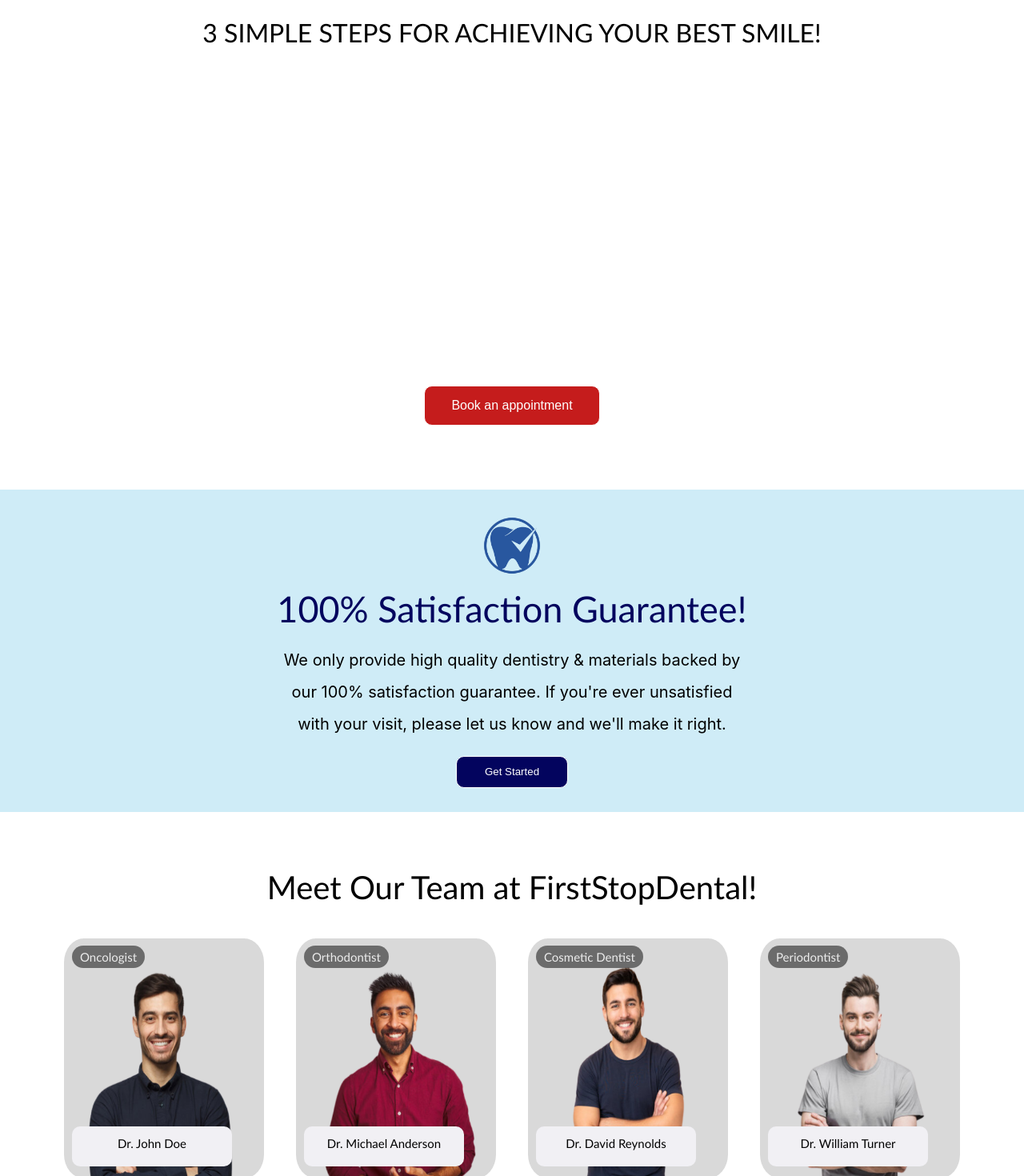
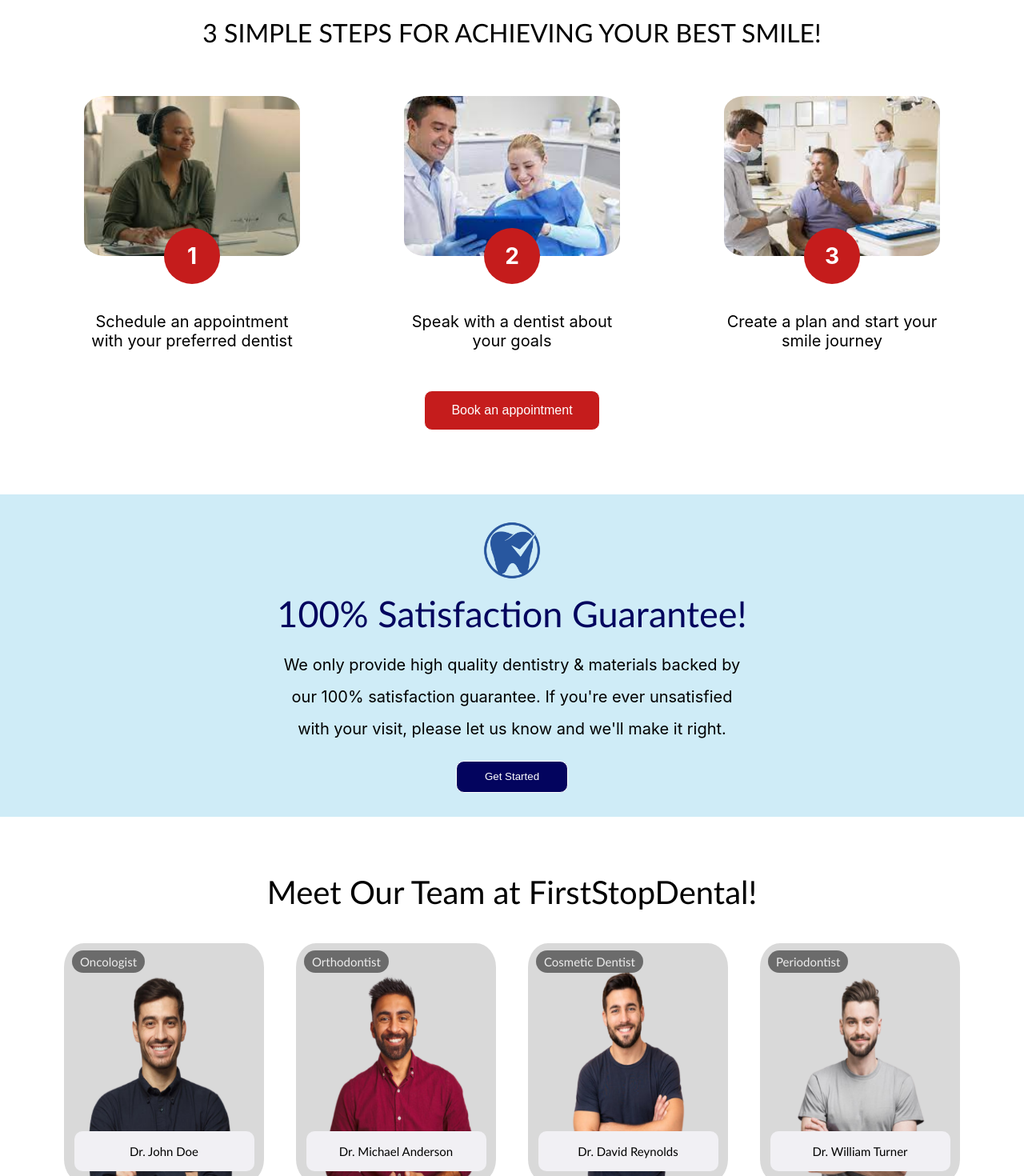
Before and after one commit to Afraz33/Dental-Website, a React (Create React App) app: page / in a window 1280 px wide. Shown: the part 820-2290 px from the top of the page at 80% size. Built offline with nearby package versions, Linux system fonts and the light colour scheme.

Commit message:
Fix Image Stretching

```diff
--- a/src/components/Before-After/Before-After.jsx
+++ b/src/components/Before-After/Before-After.jsx
@@ -9,11 +9,11 @@ function BeforeAfter() {
           <div className={styles.card}>
             <img className={styles.image} src="before1.jpg" alt="before"></img>
             <div className={styles.content}>
-              <img
+              {/* <img
                 className={styles.right_arrow}
                 src="right-arrow.png"
                 alt="left-arro"
-              ></img>
+              ></img> */}
               <h3 className={styles.heading_3}>After</h3>
               <p className={styles.para}>
                 After a successful dental treatment and a period of recovery,
@@ -29,11 +29,11 @@ function BeforeAfter() {
             <img className={styles.image} src="after1.jpg" alt="before"></img>
             <div className={styles.content}>
               <h3 className={styles.heading_3}>Before</h3>
-              <img
+              {/* <img
                 className={styles.left_arrow}
                 src="left-arrow.png"
                 alt="left-arro"
-              ></img>
+              ></img> */}
               <p className={styles.para}>
                 Before seeking dental treatment, the patient's oral health
                 presented several challenges. The teeth exhibited signs of wear
@@ -53,11 +53,11 @@ function BeforeAfter() {
           <div className={styles.card}>
             <img className={styles.image} src="before1.jpg" alt="before"></img>
             <div className={styles.content}>
-              <img
+              {/* <img
                 className={styles.right_arrow}
                 src="right-arrow.png"
                 alt="left-arro"
-              ></img>
+              ></img> */}
               <h3 className={styles.heading_3}>After</h3>
               <p className={styles.para}>
                 After a successful dental treatment and a period of recovery,
@@ -73,11 +73,11 @@ function BeforeAfter() {
             <img className={styles.image} src="after1.jpg" alt="before"></img>
             <div className={styles.content}>
               <h3 className={styles.heading_3}>Before</h3>
-              <img
+              {/* <img
                 className={styles.left_arrow}
                 src="left-arrow.png"
                 alt="left-arro"
-              ></img>
+              ></img> */}
               <p className={styles.para}>
                 Before seeking dental treatment, the patient's oral health
                 presented several challenges. The teeth exhibited signs of wear
@@ -97,11 +97,11 @@ function BeforeAfter() {
           <div className={styles.card}>
             <img className={styles.image} src="before1.jpg" alt="before"></img>
             <div className={styles.content}>
-              <img
+              {/* <img
                 className={styles.right_arrow}
                 src="right-arrow.png"
                 alt="left-arro"
-              ></img>
+              ></img> */}
               <h3 className={styles.heading_3}>After</h3>
               <p className={styles.para}>
                 After a successful dental treatment and a period of recovery,
@@ -117,11 +117,11 @@ function BeforeAfter() {
             <img className={styles.image} src="after1.jpg" alt="before"></img>
             <div className={styles.content}>
               <h3 className={styles.heading_3}>Before</h3>
-              <img
+              {/* <img
                 className={styles.left_arrow}
                 src="left-arrow.png"
                 alt="left-arro"
-              ></img>
+              ></img> */}
               <p className={styles.para}>
                 Before seeking dental treatment, the patient's oral health
                 presented several challenges. The teeth exhibited signs of wear
--- a/src/components/Before-After/BeforeAfter.module.css
+++ b/src/components/Before-After/BeforeAfter.module.css
@@ -114,7 +114,7 @@
   opacity: 1;
 }
 
-@media (max-width: 991px) {
+@media (max-width: 1001px) {
   .one_comparison {
     grid-template-columns: 1fr;
   }
@@ -128,9 +128,13 @@
   .heading_3 {
     font-size: 20px;
     padding: 0px;
+    left: 2%;
+    top: 0%;
   }
   .para {
+    left: 2%;
     font-size: 15px;
+    top: 17%;
   }
   .left_arrow {
     width: 14px;
--- a/src/components/Dentists/Dentists.module.css
+++ b/src/components/Dentists/Dentists.module.css
@@ -79,20 +79,21 @@
 }
 
 .occupation {
-  font-size: 10px;
+  font-size: 15px;
 
   display: flex;
   flex-direction: column;
 
-  width: 80%;
+  width: 90%;
+  margin: auto;
   height: 50px;
   position: absolute;
   bottom: 5%;
-  left: 4%;
-  padding-top: 10px;
+
+  padding: 5px 0px;
   background-color: #f1f0f4;
   border-radius: 10px;
-  justify-content: end;
+  justify-content: center;
   align-items: center;
   height: 40px;
 }
--- a/src/components/Navbar/Navbar.module.css
+++ b/src/components/Navbar/Navbar.module.css
@@ -12,7 +12,7 @@
   color: #03045e;
   flex-direction: row;
   justify-content: space-between;
-  padding: 10px 0px;
+  padding-top: 10px;
   align-items: center; /* Add this line */
   box-shadow: white;
   box-shadow: 4px;
--- a/src/components/Steps/Steps.module.css
+++ b/src/components/Steps/Steps.module.css
@@ -17,6 +17,8 @@
   text-align: center;
   margin-bottom: 60px;
   text-transform: uppercase;
+  margin-right: 5px;
+  margin-left: 5px;
 }
 
 .steps_div {
@@ -31,6 +33,8 @@
   animation: fadeIn 3s ease-in forwards;
   position: relative;
   display: flex;
+  align-items: center;
+
   flex-direction: column;
   /* border-bottom-right-radius: 10px;
   border-bottom-left-radius: 10px;
@@ -45,20 +49,33 @@
 } */
 .image {
   width: 100%;
-  height: 200px;
+  height: 100%;
   border-radius: 10%;
+  object-fit: cover;
+}
+
+.image_div {
+  width: 90%; /* Set the desired width for your image container */
+  height: 200px; /* Set the desired height for your image container */
+  overflow: hidden; /* Hide any overflow if the image is larger than the container */
+
+  /* Set the aspect ratio for the container */
+  /* You can adjust this to maintain your desired aspect ratio */
+  aspect-ratio: 3/2; /* Width divided by Height (e.g., 300px / 200px = 3/2) */
 }
 .description {
-  margin-top: 60px;
+  margin-top: 0px;
   font-size: 20px;
   text-align: center;
   padding: 0px 10px;
+  text-wrap: wrap;
 }
 .number {
-  position: absolute; /* Absolute positioning */
-  top: 180px; /* Adjust the top position to place it above the image */
-  left: 50%; /* Center horizontally */
-  transform: translateX(-50%); /* Center horizontally */
+  align-self: center;
+  /* position: absolute; */
+  /* top: 180px;
+  left: 50%;  */
+  transform: translateY(-50%); /* Center horizontally */
   width: 70px; /* Set the width and height to create a circle */
   height: 70px;
   background-color: #c51c1c; /* Background color for the circle */
@@ -101,18 +118,31 @@
     transform: translateY(0);
   }
 }
-@media (max-width: 991px) {
+@media (max-width: 1199px) {
   .steps_div {
     flex-direction: column;
     align-items: center;
-    row-gap: 40px;
+    row-gap: 60px;
+    justify-items: center;
   }
-  .image_div {
+  /* .image_div {
     width: 80%;
     margin: auto;
-  }
-  .card {
+  } */
+  /* .card {
+
     animation: none;
     width: 90%;
+  } */
+}
+@media (max-width: 768px) {
+  .card {
+    width: 300px;
   }
 }
+
+@media (max-width: 396px) {
+  .card {
+    width: 95%;
+  }
+}
```
